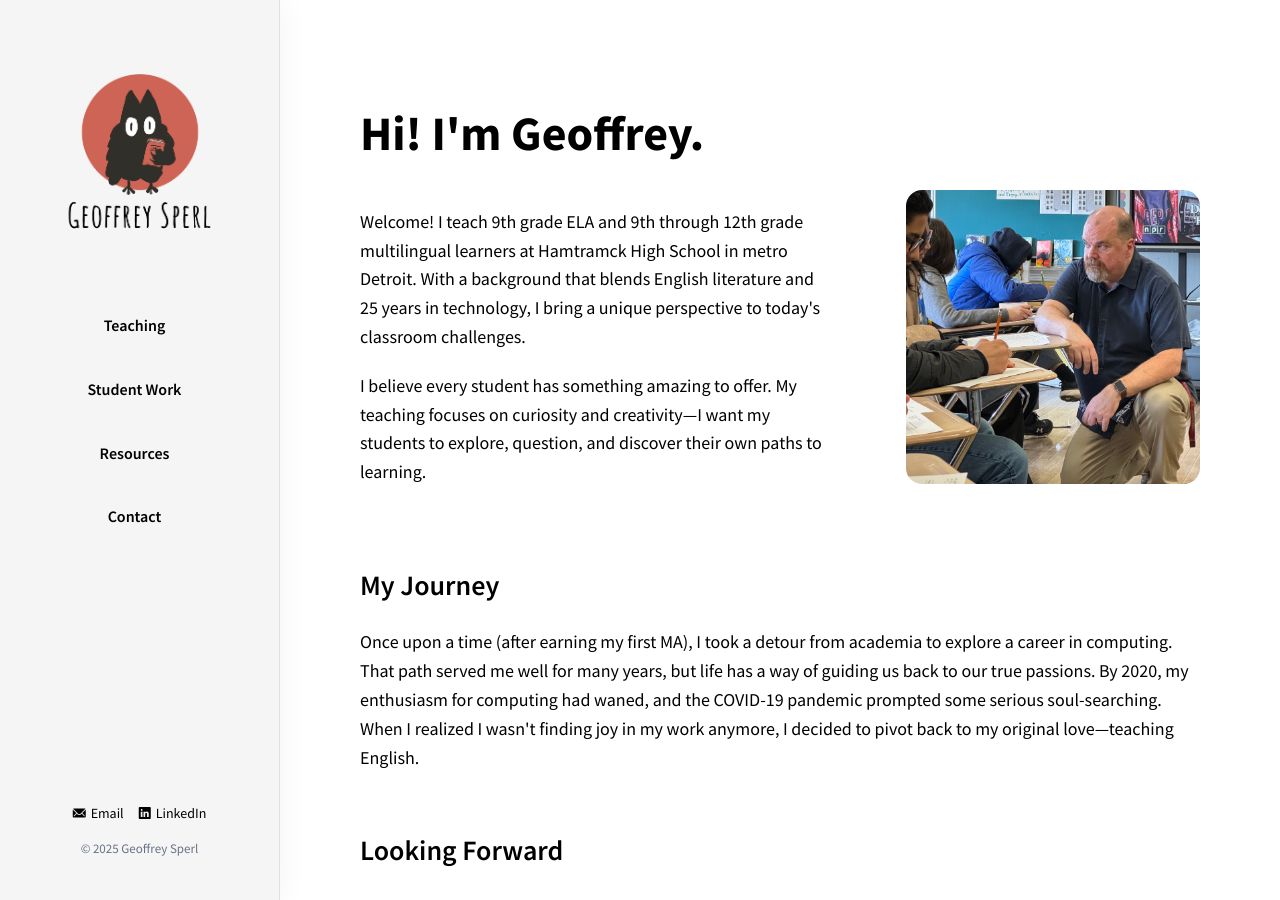
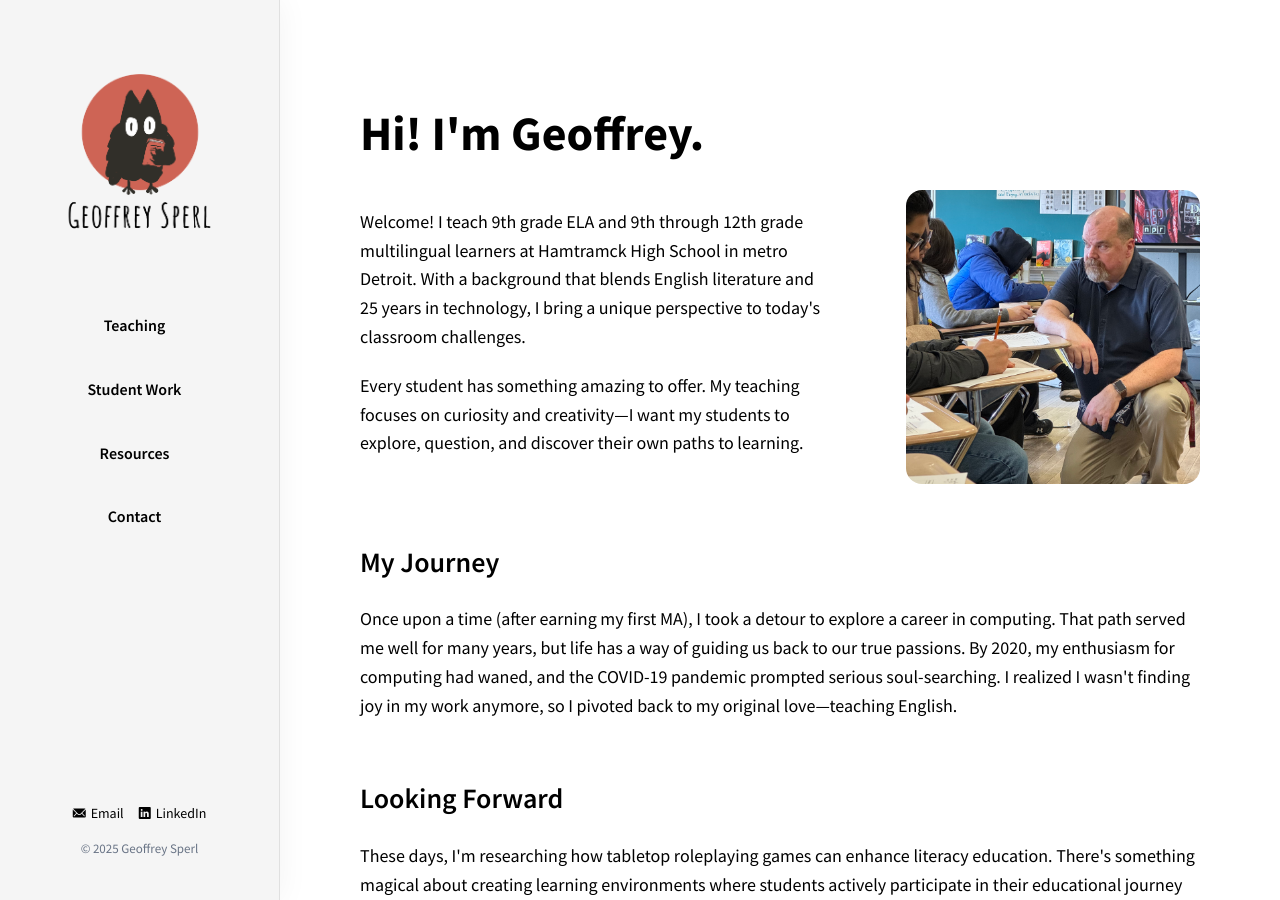
Before and after one commit to geoffreysperl/teaching, a Jekyll site: the page built from index.html, in a window 1280 px wide and 900 px high. Built offline with Jekyll 4.4.1, drawn with Linux system fonts in a browser that asks for light colours.

Commit message:
Cleaning up the orphans

```diff
--- a/index.html
+++ b/index.html
@@ -9,7 +9,7 @@
     <div class="intro-text">
       <p>Welcome! I teach 9th grade ELA and 9th through 12th grade multilingual learners at Hamtramck High School in metro Detroit. With a background that blends English literature and 25 years in technology, I bring a unique perspective to today's classroom challenges.</p>
 
-      <p>I believe every student has something amazing to offer. My teaching focuses on curiosity and creativity—I want my students to explore, question, and discover their own paths to learning.</p>
+      <p>Every student has something amazing to offer. My teaching focuses on curiosity and creativity—I want my students to explore, question, and discover their own paths to learning.</p>
     </div>
 
     <div class="intro-image">
@@ -20,7 +20,7 @@
 
 <h2>My Journey</h2>
 
-<p>Once upon a time (after earning my first MA), I took a detour from academia to explore a career in computing. That path served me well for many years, but life has a way of guiding us back to our true passions. By 2020, my enthusiasm for computing had waned, and the COVID-19 pandemic prompted some serious soul-searching. When I realized I wasn't finding joy in my work anymore, I decided to pivot back to my original love—teaching English.</p>
+<p>Once upon a time (after earning my first MA), I took a detour to explore a career in computing. That path served me well for many years, but life has a way of guiding us back to our true passions. By 2020, my enthusiasm for computing had waned, and the COVID-19 pandemic prompted serious soul-searching. I realized I wasn't finding joy in my work anymore, so I pivoted back to my original love—teaching English.</p>
 
 <h2>Looking Forward</h2>
 
```
